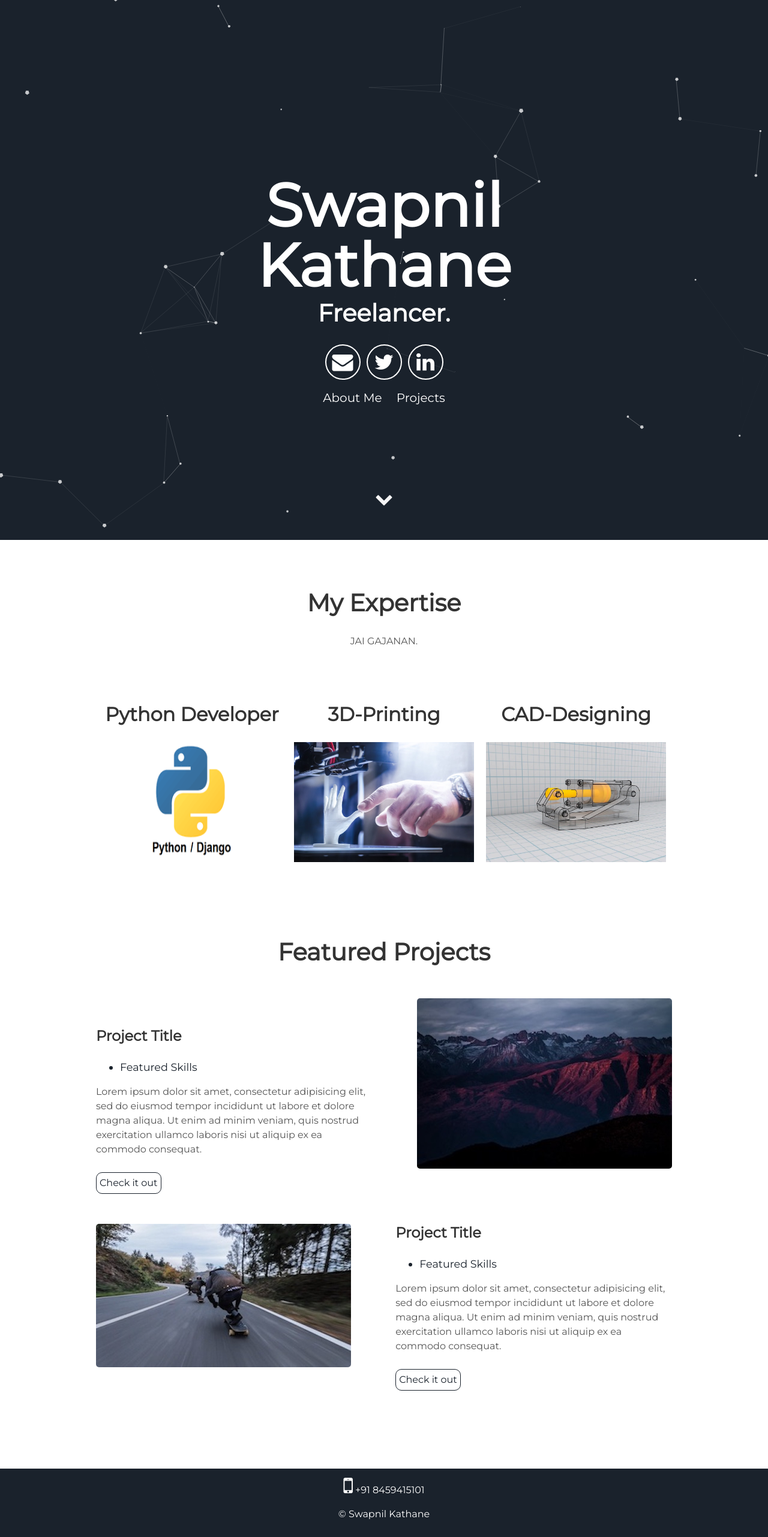
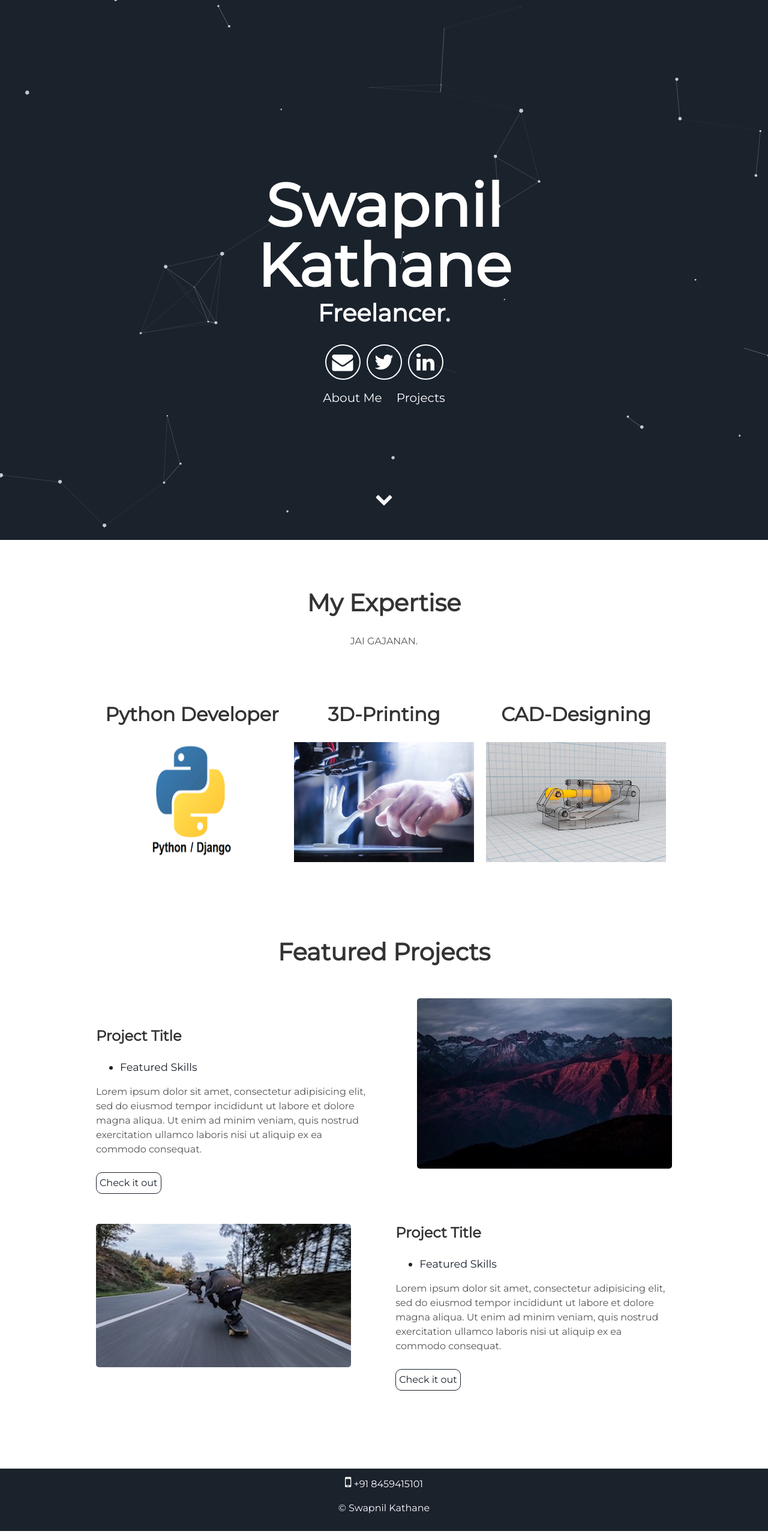
Before and after one commit to swapnilkathane/swapnilkathaneoldweb, a Jekyll site: the page built from index.html, in a window 1280 px wide. Shown: the whole page at 60% size. Built offline with Jekyll 4.4.1, drawn with Linux system fonts in a browser that asks for light colours.

Commit message:
Update footer.html

```diff
--- a/_includes/footer.html
+++ b/_includes/footer.html
@@ -1,6 +1,6 @@
 <footer class="footer">
 	<div class="header-icons">
-        <a aria-label="Send email" href="#"><i class="fa fa-mobile"  style="font-size:36px"></i> +91 8459415101</a>
+        <a aria-label="Send email" href="#"><i class="fa fa-mobile"  style="font-size:24px"></i> +91 8459415101</a>
     </div>
     <p>&copy; {{site.username}}</p>
 </footer>
```
